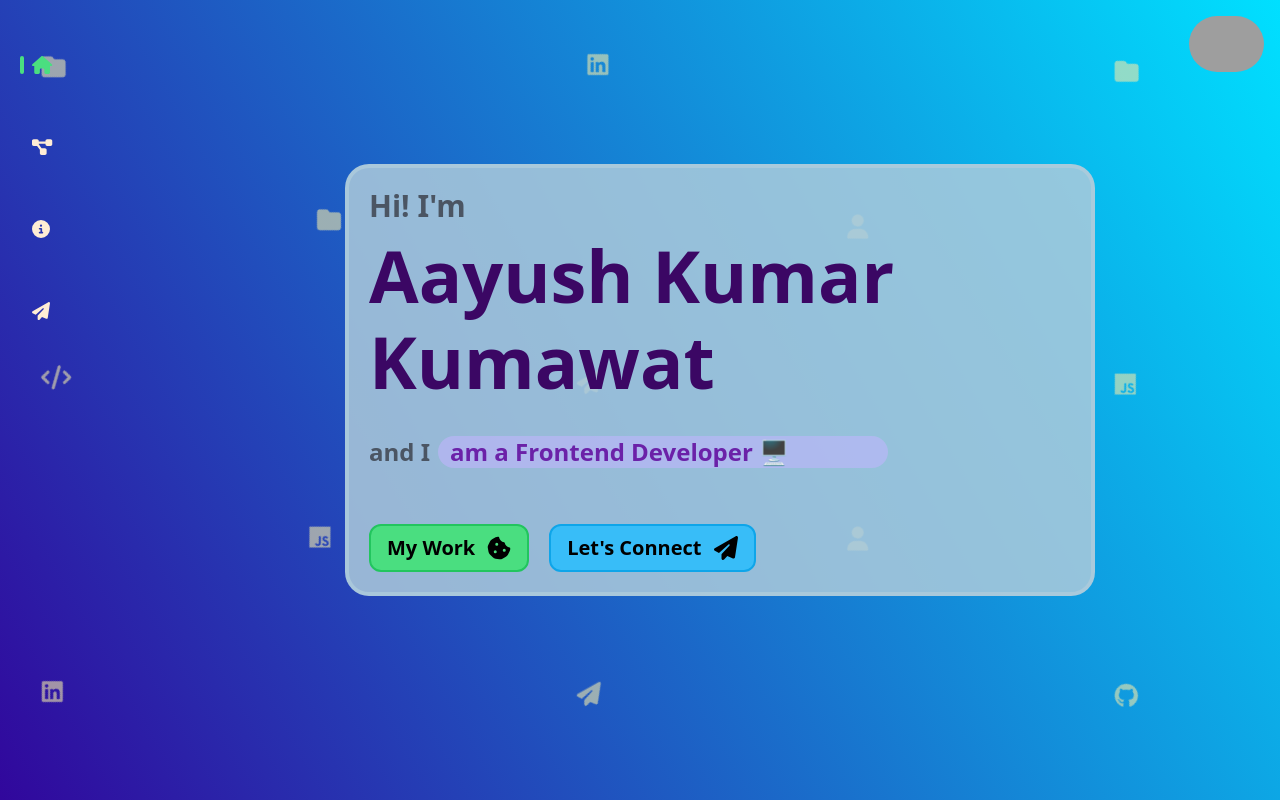
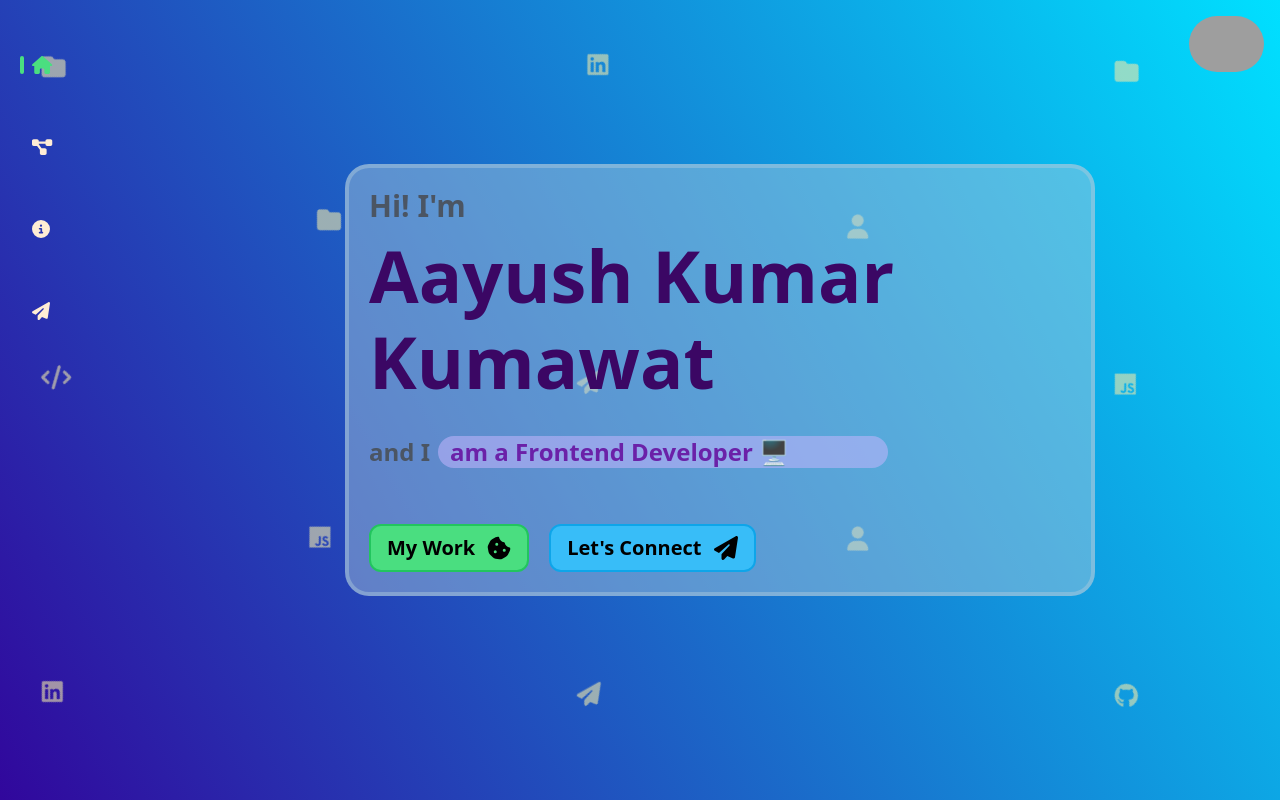
Before and after one commit to Aayush259/Animated-Portfolio, a React (Vite) app: page / in a window 1280 px wide. Built offline with nearby package versions, Linux system fonts and the light colour scheme; grey boxes are pictures that could not be loaded.

Commit message:
Added component for gradient animation

```diff
--- /dev/null
+++ b/src/components/background/background-animation-gradient.jsx
@@ -0,0 +1,100 @@
+import { useEffect, useRef, useState } from "react";
+
+export const BackgroundGradientAnimation = ({
+  gradientBackgroundStart = "rgb(108, 0, 162)",
+  gradientBackgroundEnd = "rgb(0, 17, 82)",
+  firstColor = "18, 113, 255",
+  secondColor = "221, 74, 255",
+  thirdColor = "100, 220, 255",
+  fourthColor = "200, 50, 50",
+  fifthColor = "180, 180, 50",
+  pointerColor = "140, 100, 255",
+  size = "80%",
+  blendingValue = "hard-light",
+  children,
+  className,
+}) => {
+
+  useEffect(() => {
+    document.body.style.setProperty(
+      "--gradient-background-start",
+      gradientBackgroundStart
+    );
+    document.body.style.setProperty(
+      "--gradient-background-end",
+      gradientBackgroundEnd
+    );
+    document.body.style.setProperty("--first-color", firstColor);
+    document.body.style.setProperty("--second-color", secondColor);
+    document.body.style.setProperty("--third-color", thirdColor);
+    document.body.style.setProperty("--fourth-color", fourthColor);
+    document.body.style.setProperty("--fifth-color", fifthColor);
+    document.body.style.setProperty("--pointer-color", pointerColor);
+    document.body.style.setProperty("--size", size);
+    document.body.style.setProperty("--blending-value", blendingValue);
+  }, []);
+
+  const [isSafari, setIsSafari] = useState(false);
+  useEffect(() => {
+    setIsSafari(/^((?!chrome|android).)*safari/i.test(navigator.userAgent));
+  }, []);
+
+  return (
+    <div
+      className={
+        `h-screen w-screen relative overflow-hidden top-0 left-0 bg-[linear-gradient(40deg,var(--gradient-background-start),var(--gradient-background-end))]`
+      }
+    >
+      <svg className="absolute">
+        <defs>
+          <filter id="blurMe">
+            <feGaussianBlur
+              in="SourceGraphic"
+              stdDeviation="10"
+              result="blur"
+            />
+            <feColorMatrix
+              in="blur"
+              mode="matrix"
+              values="1 0 0 0 0  0 1 0 0 0  0 0 1 0 0  0 0 0 18 -8"
+              result="goo"
+            />
+            <feBlend in="SourceGraphic" in2="goo" />
+          </filter>
+        </defs>
+      </svg>
+      <div className={className}>{children}</div>
+      <div
+        className={`
+          gradients-container blur-lg ${isSafari ? "blur-2xl" : "[filter:url(#blurMe)_blur(40px)]"} absolute top-0 left-0 overflow-hidden w-screen h-screen`
+        }
+      >
+        <div
+          className={
+            `absolute [background:radial-gradient(circle_at_center,_var(--first-color)_0,_var(--first-color)_50%)_no-repeat][mix-blend-mode:var(--blending-value)] w-[var(--size)] h-[var(--size)] top-[calc(50%-var(--size)/2)] left-[calc(50%-var(--size)/2)] [transform-origin:center_center] animate-first opacity-100`
+          }
+        ></div>
+        <div
+          className={
+            `absolute [background:radial-gradient(circle_at_center,_rgba(var(--second-color),_0.8)_0,_rgba(var(--second-color),_0)_50%)_no-repeat] [mix-blend-mode:var(--blending-value)] w-[var(--size)] h-[var(--size)] top-[calc(50%-var(--size)/2)] left-[calc(50%-var(--size)/2)] [transform-origin:calc(50%-400px)] animate-second opacity-100`
+          }
+        ></div>
+        <div
+          className={
+            `absolute [background:radial-gradient(circle_at_center,_rgba(var(--third-color),_0.8)_0,_rgba(var(--third-color),_0)_50%)_no-repeat] [mix-blend-mode:var(--blending-value)] w-[var(--size)] h-[var(--size)] top-[calc(50%-var(--size)/2)] left-[calc(50%-var(--size)/2)] [transform-origin:calc(50%+400px)] animate-third opacity-100`
+          }
+        ></div>
+        <div
+          className={
+            `absolute [background:radial-gradient(circle_at_center,_rgba(var(--fourth-color),_0.8)_0,_rgba(var(--fourth-color),_0)_50%)_no-repeat] [mix-blend-mode:var(--blending-value)] w-[var(--size)] h-[var(--size)] top-[calc(50%-var(--size)/2)] left-[calc(50%-var(--size)/2)] [transform-origin:calc(50%-200px)] animate-fourth opacity-70`
+          }
+        ></div>
+        <div
+          className={
+            `absolute [background:radial-gradient(circle_at_center,_rgba(var(--fifth-color),_0.8)_0,_rgba(var(--fifth-color),_0)_50%)_no-repeat] [mix-blend-mode:var(--blending-value)] w-[var(--size)] h-[var(--size)] top-[calc(50%-var(--size)/2)] left-[calc(50%-var(--size)/2)] [transform-origin:calc(50%-800px)_calc(50%+800px)] animate-fifth opacity-100`
+          }
+        ></div>
+      </div>
+    </div>
+  );
+};
--- a/tailwind.config.js
+++ b/tailwind.config.js
@@ -24,7 +24,7 @@ export default {
 
       colors: {
         'nav-bg': 'rgba(173, 202, 219, 0.8)',
-        'home-bg': 'rgba(173, 202, 219, 0.85)',
+        'home-bg': 'rgba(173, 202, 219, 0.45)',
       },
 
       keyframes: {
@@ -60,6 +60,39 @@ export default {
           '30%': { opacity: '0', transform: 'translateY(-28px)' },
           '100%': { opacity: '0', transform: 'translateY(-28px)' },
         },
+        moveHorizontal: {
+          "0%": {
+            transform: "translateX(-50%) translateY(-10%)",
+          },
+          "50%": {
+            transform: "translateX(50%) translateY(10%)",
+          },
+          "100%": {
+            transform: "translateX(-50%) translateY(-10%)",
+          },
+        },
+        moveInCircle: {
+          "0%": {
+            transform: "rotate(0deg)",
+          },
+          "50%": {
+            transform: "rotate(180deg)",
+          },
+          "100%": {
+            transform: "rotate(360deg)",
+          },
+        },
+        moveVertical: {
+          "0%": {
+            transform: "translateY(-50%)",
+          },
+          "50%": {
+            transform: "translateY(50%)",
+          },
+          "100%": {
+            transform: "translateY(-50%)",
+          },
+        },
       },
 
       animation: {
@@ -75,6 +108,11 @@ export default {
         'txt-slide-5': 'txt-slide 10s ease-in-out 8s infinite',
         'intro-animation-1': 'text-animation-1 2s ease-in-out 0s alternate',
         'intro-animation-2': 'text-animation-2 2s ease-in-out 2s alternate',
+        first: "moveVertical 5s ease infinite",
+        second: "moveInCircle 12s reverse infinite",
+        third: "moveInCircle 17s linear infinite",
+        fourth: "moveHorizontal 7s ease infinite",
+        fifth: "moveInCircle 22s ease infinite",
       },
 
       screens: {
```
